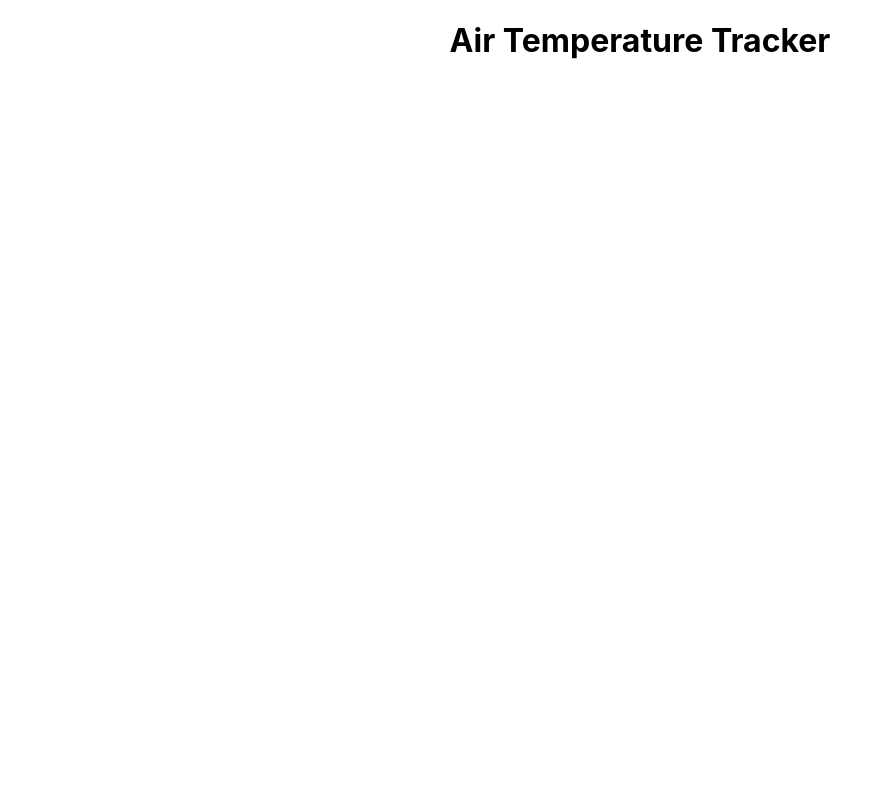
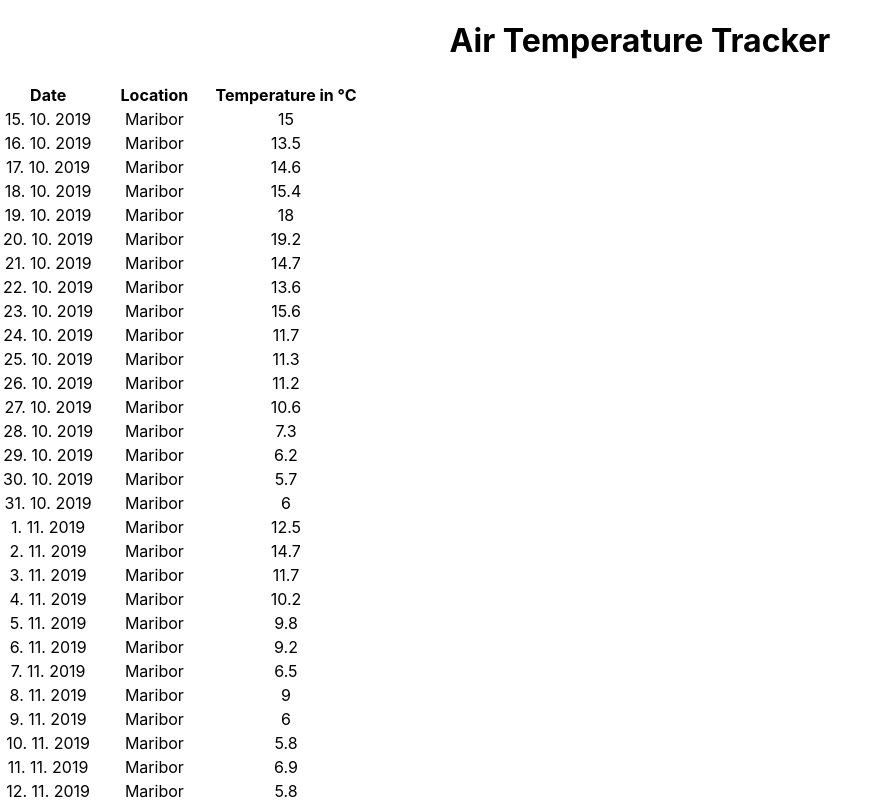
Before and after one commit to encalien/air-temperature-tracker, a React (Create React App) app: page / in a window 1280 px wide. Shown: the top 800 px of the page, without its empty margins (0-889 px from the left). Built offline with nearby package versions, Linux system fonts and the light colour scheme.

Commit message:
add TemperatureRecord type and index component

```diff
--- a/src/App.tsx
+++ b/src/App.tsx
@@ -1,9 +1,11 @@
 import './App.css';
+import TemperatureRecordIndex from './components/TemperatureRecordIndex';
 
 function App() {
   return (
     <div className="App">
       <h1>Air Temperature Tracker</h1>
+      <TemperatureRecordIndex />
     </div>
   );
 }
--- /dev/null
+++ b/src/components/TemperatureRecordIndex.tsx
@@ -0,0 +1,37 @@
+import { useEffect, useState } from "react";
+import TemperatureRecord from "../types/TemperatureRecord";
+import { mockApi } from "../MockApi";
+
+const api = mockApi();
+
+export default function TemperatureRecordIndex() {
+  const [temperatureRecords, setTemperatureRecords] = useState<TemperatureRecord[]>([]);
+
+  useEffect(() => {
+    api.getTemperaturesDuring(0, Date.now())
+      .then((records: TemperatureRecord[]) => setTemperatureRecords(records));
+  }, []);
+
+  return (
+    <div>
+      <table>
+        <thead>
+          <tr>
+            <th>Date</th>
+            <th>Location</th>
+            <th>Temperature in °C</th>
+          </tr>
+        </thead>
+        <tbody>
+          {temperatureRecords.map((record: TemperatureRecord, i: number) =>(
+            <tr key={i}>
+              <td>{new Date(record.time).toLocaleDateString('sl-SL')}</td>
+              <td>{record.location}</td>
+              <td>{Math.round((record.temperature - 273) * 10)/10}</td>
+            </tr>
+          ))}
+        </tbody>
+      </table>
+    </div>
+  );
+}
--- /dev/null
+++ b/src/types/TemperatureRecord.ts
@@ -0,0 +1,5 @@
+export default interface TemperatureRecord {
+  time: number; // timestamp
+  location: string;
+  temperature: number; // temperature in kelvin
+}
```
